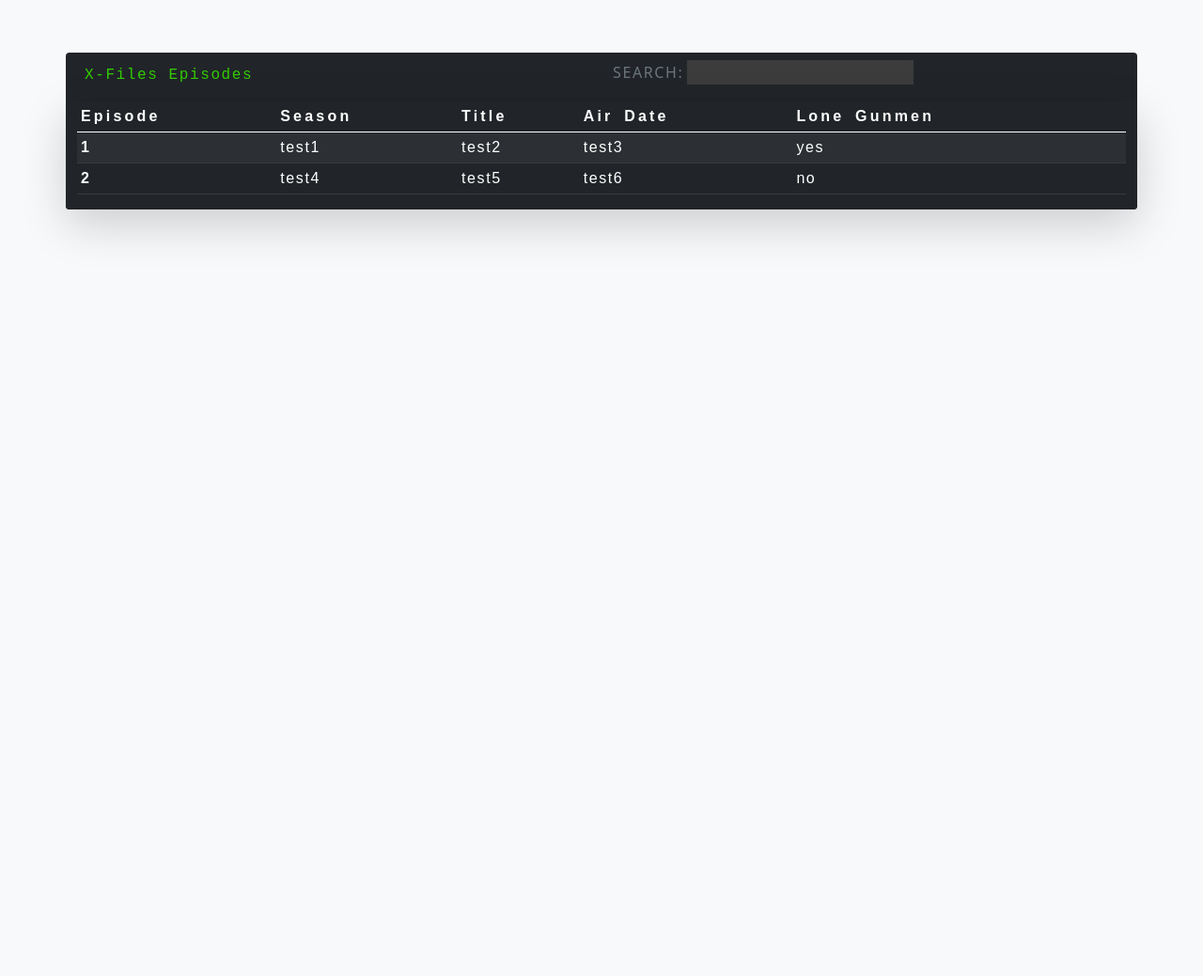
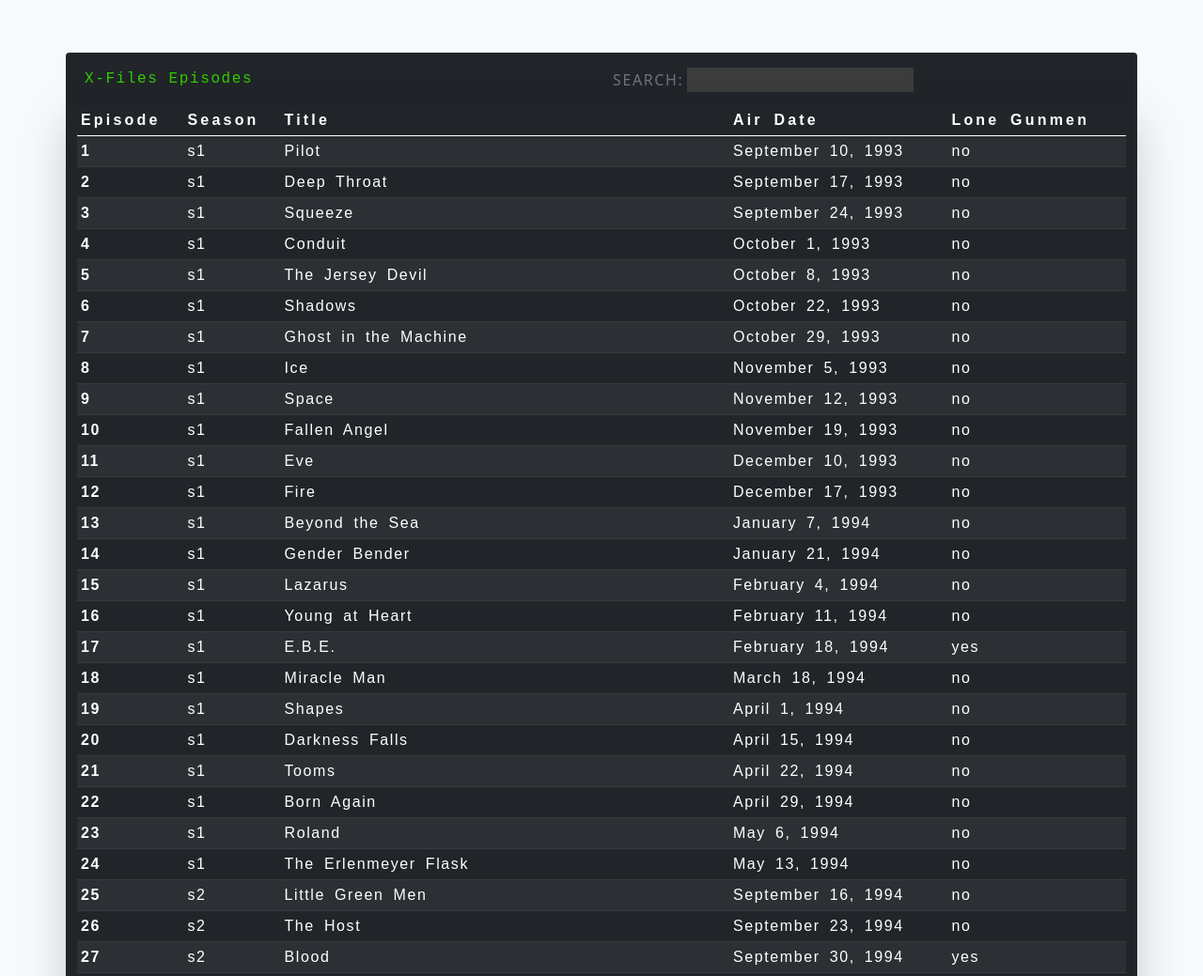
Before and after one commit to rootVIII/searchable_bootstrap_table, a website: page index.html in a window 1280 px wide. Shown: the top 1039 px of the page at 94% size. Before the commit the page ends 800 px from the top, so only its background shows below. Drawn offline with nearby package versions, Linux system fonts and the light colour scheme.

Commit message:
loads initial page

```diff
--- a/index.html
+++ b/index.html
@@ -52,13 +52,13 @@
 
     <!-- start table -->
     <div class="container mt-2 mb-2 bg-dark rounded">
-        <div class="row mt-2">
+        <div class="row">
             <div class="col-6 text-left">
-                <p class="ms-2 mt-2 pt-1">X-Files Episodes</p>
+                <p class="ms-2 mt-2 pt-2">X-Files Episodes</p>
             </div>
             <div class="col-6 text-right">
                 <label class="text-muted" for="searchBox">SEARCH:</label>
-                <input class="mt-2 mb-2" type="text" id="searchBox" name="searchBox" required maxlength="255">
+                <input class="mt-3 mb-2" type="text" id="searchBox" name="searchBox" required maxlength="255">
             </div>
         </div>
         <div class="row mb-2">
--- a/searchable-table.js
+++ b/searchable-table.js
@@ -1,8 +1,36 @@
 // https://github.com/rootVIII/searchable_bootstrap_table
 
-function main() {
+// noinspection JSValidateTypes
+class SearchableTable {
+    constructor(tableData) {
+        this.tableData = tableData;
+        this.tableBody = document.getElementById('tableBody');
+    }
+
+    loadTableData() {
+        return new Promise((resolve) => {
+            let tableRows = '';
+            for (let row of this.tableData) {
+                let [episode, season, title, airDate, loneGunmen] = row;
+                tableRows += `<tr><th scope="row">${episode}</th><td>${season}</td>
+                    <td>${title}</td><td>${airDate}</td><td>${loneGunmen}</td></tr>`;
+            }
+            resolve(tableRows);
+        });
+    }
+
+    init_table() {
+        this.loadTableData().then((tableRows) => {
+            this.tableBody.innerHTML = tableRows;
+        }).catch((err) => {
+            console.log(err);
+        });
+    }
+}
+
+function getTableData() {
     // simulate fetching table data from the back-end:
-    const tableData = [
+    return [
         ['1', 's1', 'Pilot', 'September 10, 1993', 'no'],
         ['2', 's1', 'Deep Throat', 'September 17, 1993', 'no'],
         ['3', 's1', 'Squeeze', 'September 24, 1993', 'no'],
@@ -224,4 +252,11 @@
     ];
 }
 
+function main() {
+    window.addEventListener('load', () => {
+        const st = new SearchableTable(getTableData());
+        st.init_table();
+    });
+}
+
 main();
```
